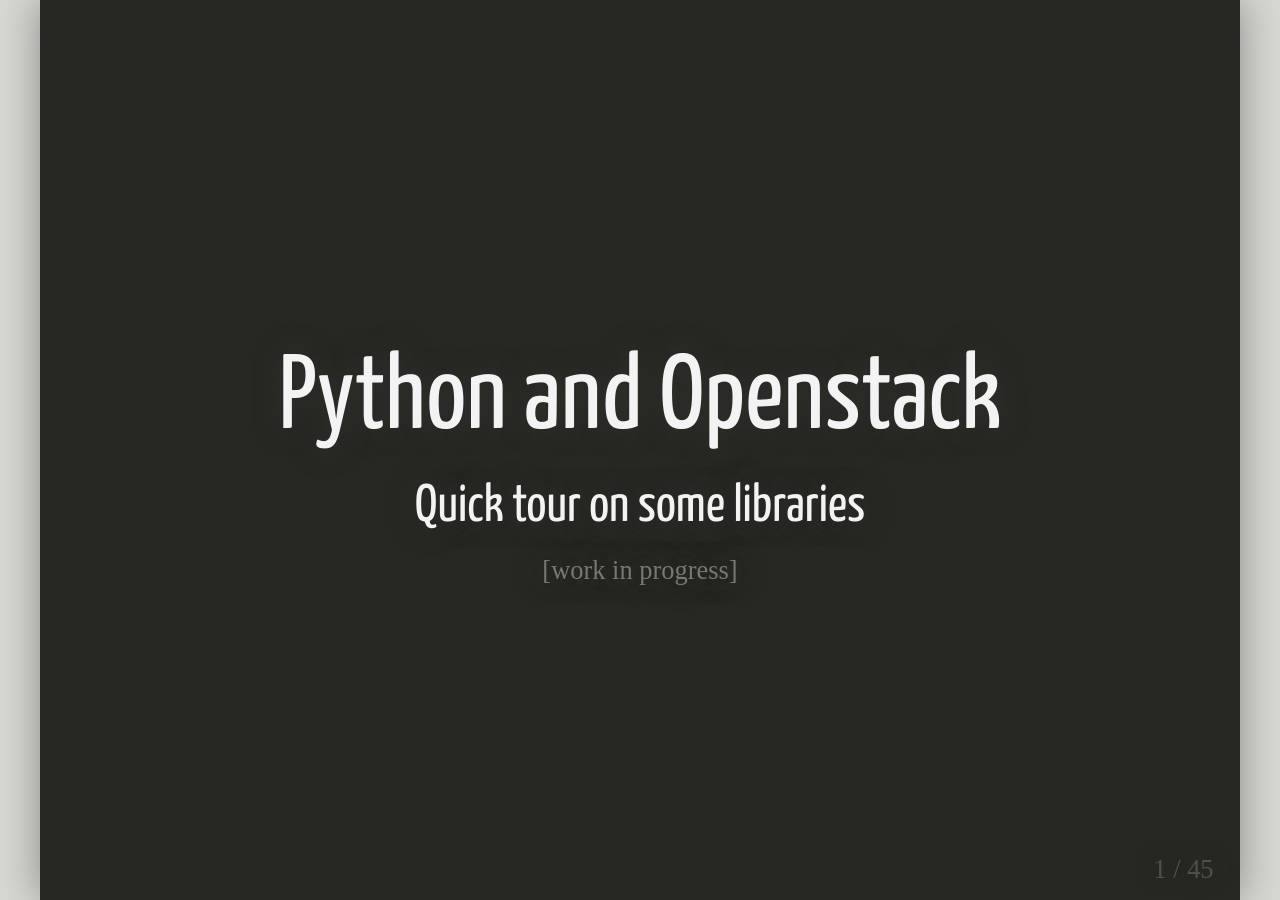
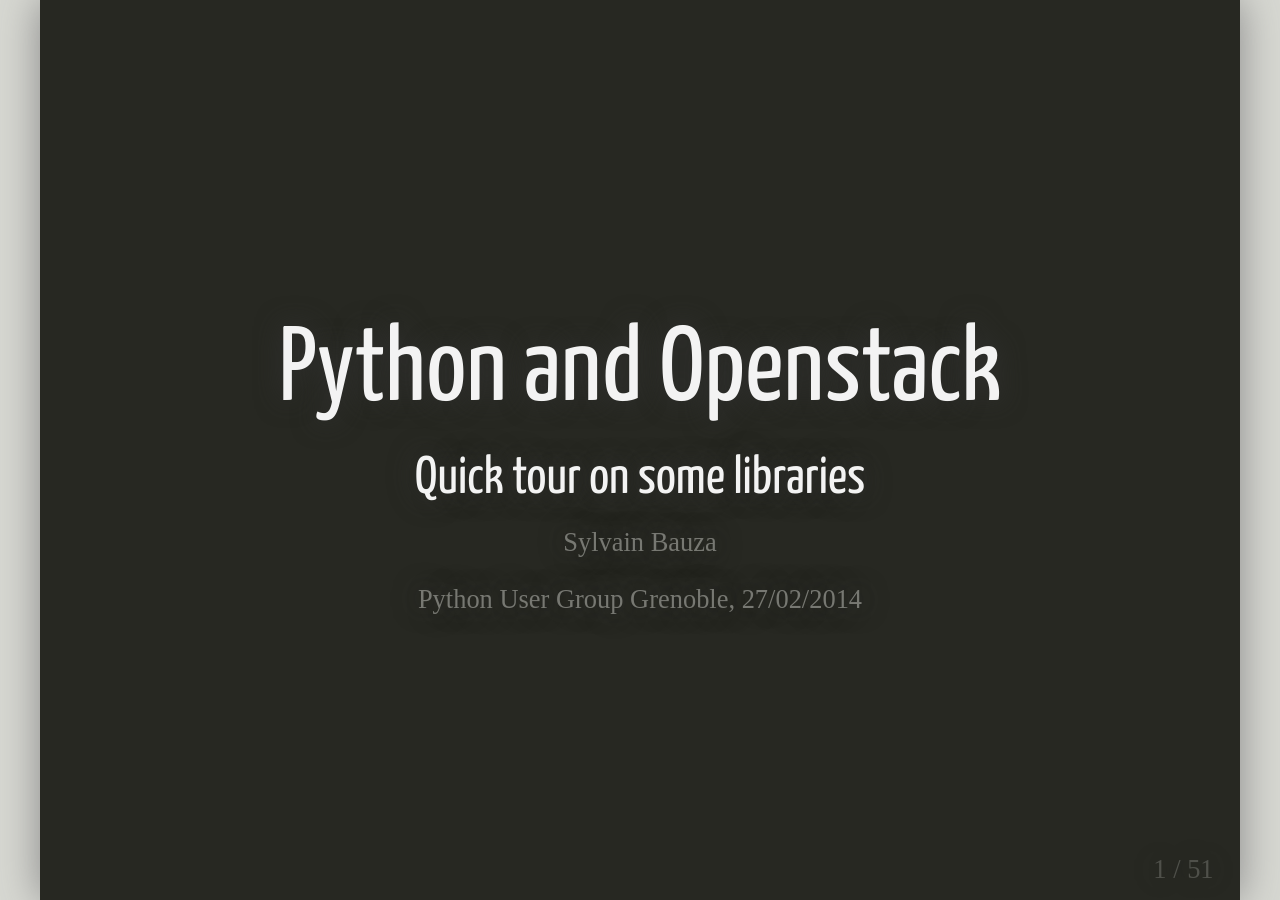
Before and after one commit to sbauza/sbauza.github.io, a Jekyll site: the page 2014/02/27/pyuggre_openstack.html, which Jekyll copies as it is, in a window 1280 px wide. Built offline with Jekyll 4.4.1, drawn with Linux system fonts in a browser that asks for light colours; some web fonts are replaced; some of the changed lines change nothing that is shown.

Commit message:
Finish prez

````diff
--- a/2014/02/27/pyuggre_openstack.html
+++ b/2014/02/27/pyuggre_openstack.html
@@ -126,6 +126,14 @@
       .tile1_left {z-index: 1; position: relative; top: 20px;
                    left: 20px; width: 100%;}
       .font_courier { font-family: courier;}
+      .left-full {
+        color: #777;
+        height: 92%;
+        float: left;
+      }
+        .left-full h2:last-of-type, .left-full h3:last-child {
+          color: #000;
+        }
     </style>
   </head>
   <body>
@@ -140,7 +148,10 @@
 
 # Python and Openstack
 ## Quick tour on some libraries
-[work in progress]
+
+Sylvain Bauza
+
+Python User Group Grenoble, 27/02/2014
 
 ---
 
@@ -914,6 +925,186 @@
 
 __Mission Statement__:
 _"To produce a set of python libraries containing code shared by OpenStack projects. The APIs provided by these libraries should be high quality, stable, consistent, documented and generally applicable."_
+
+- Openstack Program by itself, with a PTL (Project Tech Lead)
+- Using Openstack CI
+- Set of libraries internally and initially developed for Openstack
+- Graduation through incubator and then PyPi
+- Sync tool for incubated libraries (Git repository)
+- Particularly various libraries
+
+
+---
+
+# Oslo libraries
+
+.left-column[
+### Oslo.config
+]
+
+.right-column[
+.code12px[
+```python
+
+from oslo.config import cfg
+
+CONF = cfg.CONF
+opts = [
+    cfg.IntOpt('port', default=1234,
+               help='Port that will be used to listen on'),
+]
+
+CONF.register_opts(opts)
+
+def mymethod():
+    print CONF.port
+```
+]
+]
+---
+
+# Oslo libraries
+
+.left-column[
+### Oslo.config
+### Oslo.messaging
+]
+
+.right-column[
+.code12px[
+```python
+class RPCClient(object):
+    def __init__(self, target):
+        super(RPCClient, self).__init__()
+        self._client = messaging.RPCClient(
+            target=target,
+            transport=messaging.get_transport(cfg.CONF),
+        )
+
+    def cast(self, name, **kwargs):
+        ctx = context.current()
+        return self._client.cast(ctx.to_dict(), name, **kwargs)
+
+    def call(self, name, **kwargs):
+        ctx = context.current()
+        return self._client.call(ctx.to_dict(), name, **kwargs)
+
+
+class RPCServer(service.Service):
+    def __init__(self, target):
+        super(RPCServer, self).__init__()
+        self._server = messaging.get_rpc_server(
+            target=target,
+            transport=messaging.get_transport(cfg.CONF),
+            endpoints=[ContextEndpointHandler(self, target)],
+        )
+```
+]
+]
+
+
+---
+# Oslo libraries
+
+.left-column[
+### Oslo.config
+### Oslo.messaging
+### Pbr
+]
+
+.right-column[
+.code12px[
+```python
+#!/usr/bin/env python
+
+from setuptools import setup
+
+setup(
+    setup_requires=['pbr'],
+    pbr=True,
+)
+```
+```
+[metadata]
+name = climate
+summary = Reservation Service for OpenStack clouds
+(...)
+home-page = https://launchpad.net/climate
+
+[global]
+setup-hooks = pbr.hooks.setup_hook
+
+[files]
+packages =
+    climate
+
+[entry_points]
+console_scripts =
+    (...)
+```
+]
+]
+
+---
+# Oslo libraries
+
+.left-column[
+### Oslo.config
+### Oslo.messaging
+### Pbr
+### Hacking
+
+]
+
+.right-column[
+###OpenStack Style Guidelines
+.code12px[
+```python
+def list():
+    return [1, 2, 3]
+
+mylist = list() # BAD, shadows `list` built-in
+
+class Foo(object):
+    def list(self):
+        return [1, 2, 3]
+
+mylist = Foo().list() # OKAY, does not shadow built-in
+```
+```python
+if not X is Y:  # BAD, intended behavior is ambiguous
+    pass
+
+if X is not Y:  # OKAY, intuitive
+    pass
+```
+etc.
+
+http://docs.openstack.org/developer/hacking/
+]
+]
+
+---
+# Oslo libraries
+
+.left-full[
+### Oslo.config
+### Oslo.messaging
+### Pbr
+### Hacking
+### Many many others... (rootwrap, cookiecutter, taskflow, fixtures, db, jsonutils, log, policy...)
+]
+---
+# Oslo libraries
+
+.left-full[
+### Oslo.config
+### Oslo.messaging
+### Pbr
+### Hacking
+### Many many others... (test, rootwrap, cookiecutter, taskflow, fixtures, db, jsonutils, log, policy...)
+### ... and the ones I just presented !
+]
 ---
 class: inverse
 
````
